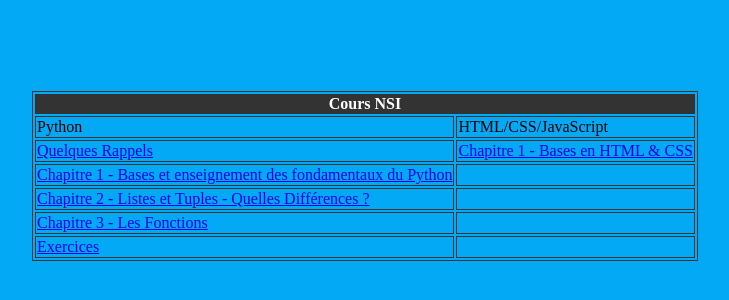
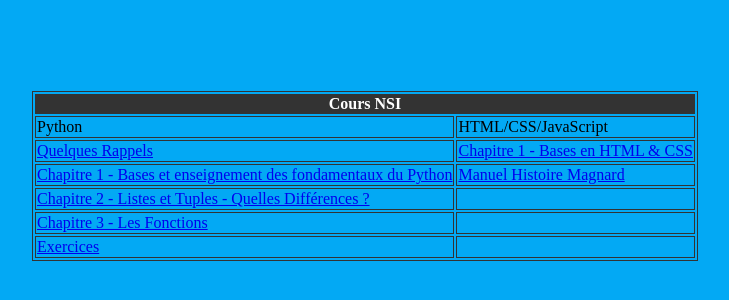
Before and after one commit to GuGules/coursNSI, a plain HTML site: page index.html in a window 1280 px wide. Shown: the part 224-524 px from the top of the page, without its empty margins (275-1004 px from the left). Drawn offline with Linux system fonts and the light colour scheme.

Commit message:
Update index.html

```diff
--- a/index.html
+++ b/index.html
@@ -23,7 +23,7 @@
                 </tr>
                 <tr>
                     <td><a href="ressources/pyfiles/Chapitre1.odt" download="Chapitre 1 - Bases.odt">Chapitre 1 - Bases et enseignement des fondamentaux du Python<br></a></td>
-                    <td></td>
+                    <td><a href="https://www.libmanuels.fr/demo/9782210114418/specimen/326/?title=Histoire%20Tle%20(Ed.%20num.%202022)&editor=Magnard">Manuel Histoire Magnard</a></td>
                 </tr>
                 <tr>
                     <td><a href="ressources/pyfiles/Chapitre2.odt" download="Chapitre 2 - Listes et Tuples - Quelles Différences ?.odt">Chapitre 2 - Listes et Tuples - Quelles Différences ?<br></a></td>
```
